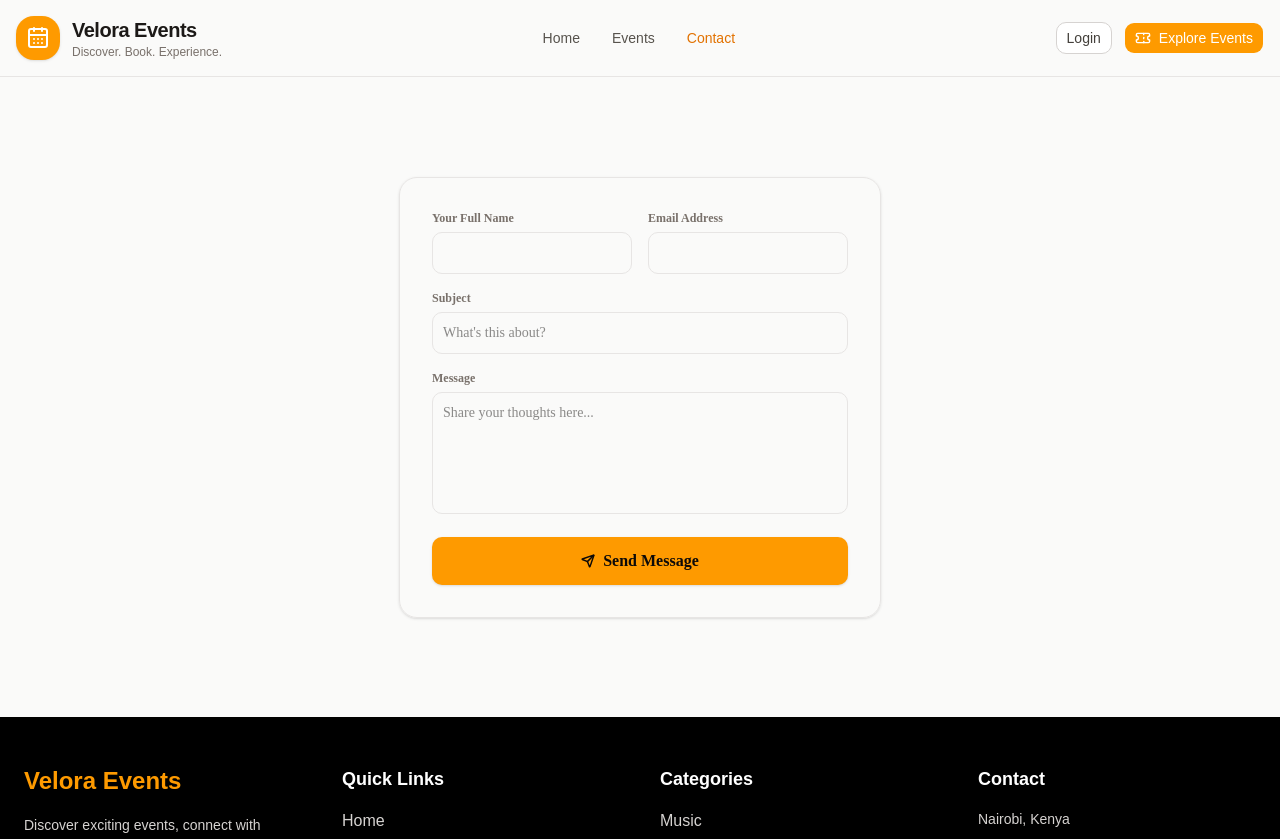
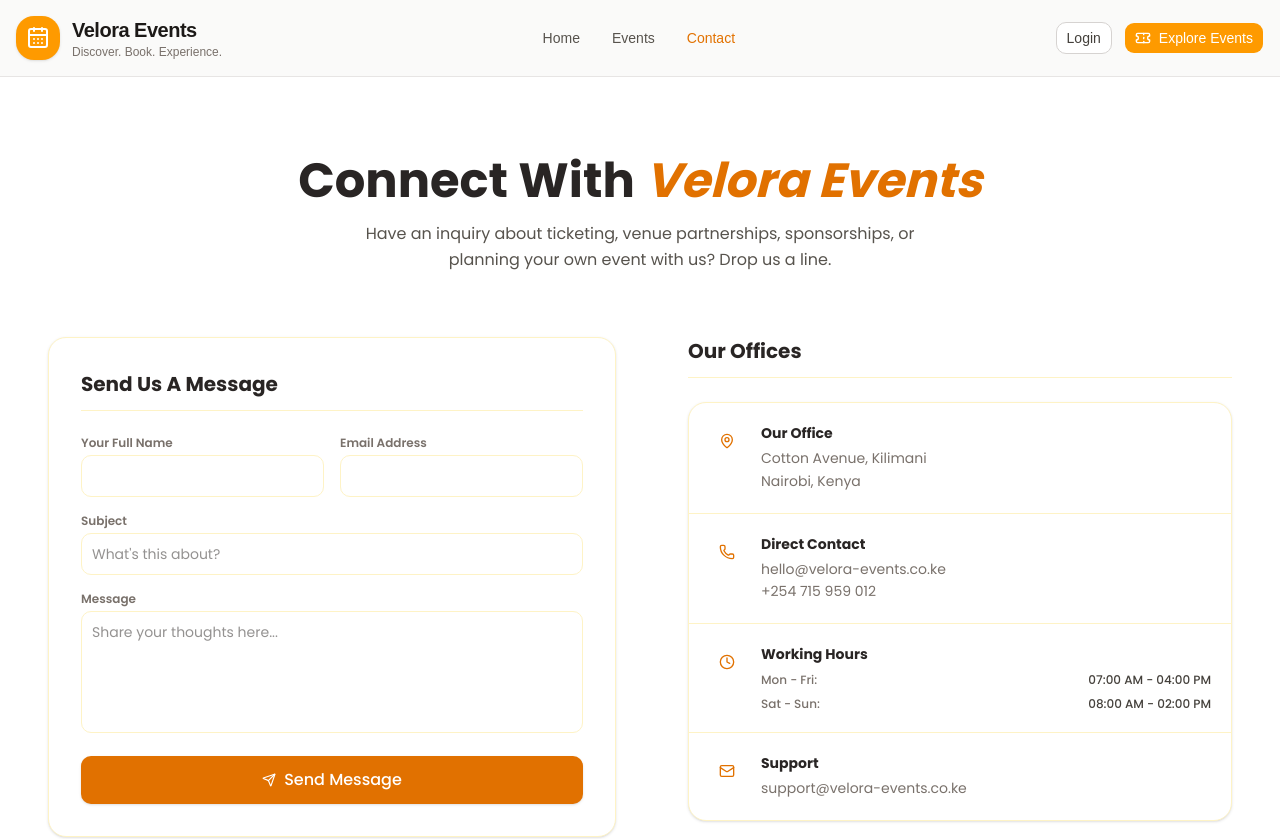
Before and after one commit to velora-events-26p/velora-events, a React (Vite) app: page /contact in a window 1280 px wide. Shown: the top 839 px of the page. Built offline with nearby package versions, Linux system fonts and the light colour scheme.

Commit message:
feat: change contact form and add office description section

```diff
--- a/src/pages/Contact.jsx
+++ b/src/pages/Contact.jsx
@@ -1,5 +1,5 @@
 import { useState } from "react";
-import { Send } from "lucide-react";
+import { MapPin, Phone, Clock, Mail,Send } from "lucide-react";
 
 export default function Contact({ onSubmit = () => { } }) {
     const [form, setForm] = useState({ name: "", email: "", subject: "", message: "", });
@@ -18,94 +18,159 @@ export default function Contact({ onSubmit = () => { } }) {
     };
 
     return (
-        <div className="flex min-h-[80vh] items-center justify-center p-4 sm:p-6 lg:p-8">
-            <div className="space-y-6 rounded-2xl border border-stone-200  p-6 shadow-sm md:p-8 font-['Poppins']">
+ <div
+      className="min-h-screen flex flex-col bg-white text-stone-800"
+      style={{ fontFamily: "'Poppins', sans-serif" }}
+    >
+      <link
+        rel="stylesheet"
+        href="https://fonts.googleapis.com/css2?family=Poppins:wght@300;400;500;600;700;800&display=swap"
+      />
 
-            {submitted ? (
-                <div className="rounded-xl bg-stone-50/60 border border-amber-200 p-4 text-sm font-medium text-amber-900 transition-all">
-                    Thanks for reaching out — our team will get back to you shortly.
+      {/* Main */}
+      <main className="flex-grow max-w-7xl w-full mx-auto px-6 md:px-12 py-12 md:py-20 space-y-12">
+        <div className="text-center space-y-4">
+          <h1 className="text-4xl md:text-5xl font-bold text-stone-800">
+            Connect With <span className="text-amber-600 italic">Velora Events</span>
+          </h1>
+          <p className="max-w-xl mx-auto text-stone-600 text-sm md:text-base leading-relaxed">
+            Have an inquiry about ticketing, venue partnerships, sponsorships,
+            or planning your own event with us? Drop us a line.
+          </p>
+        </div>
 
-                    <button
-                    type="button"
-                    onClick={() => setSubmitted(false)}
-                    className="mt-2 block text-xs font-semibold underline"
-                    >
-                    Send another message
-                    </button>
+        <div className="grid grid-cols-1 lg:grid-cols-2 gap-12 items-start pt-4">
+          {/* Contact form */}
+          <div className="bg-white border border-amber-100 p-6 md:p-8 rounded-2xl shadow-sm space-y-6">
+            <h2 className="text-xl font-bold text-stone-800 border-b border-amber-100 pb-3">
+              Send Us A Message
+            </h2>
 
-                </div>
-            ) : (
-                <form onSubmit={handleSubmit} className="space-y-4">
-                    <div className="grid grid-cols-1 gap-4 sm:grid-cols-2">
+            <div className="space-y-4">
+              <div className="grid grid-cols-1 sm:grid-cols-2 gap-4">
                 <div>
-                            <label className="mb-1.5 block text-xs font-semibold text-stone-500">
-                                Your Full Name
-                            </label>
+                  <label className="block text-xs font-semibold text-stone-500 mb-1">Your Full Name</label>
                   <input
                     type="text"
                     name="name"
-                                required
                     value={form.name}
                     onChange={handleChange}
-                                className="w-full rounded-lg border border-stone-200  p-2.5 text-sm outline-none transition-all"
+                    className="w-full  border border-amber-100 rounded-lg p-2.5 text-sm focus:ring-1 focus:ring-amber-600 focus:border-amber-600 outline-none"
                   />
                 </div>
                 <div>
-                            <label className="mb-1.5 block text-xs font-semibold text-stone-500">
-                                Email Address
-                            </label>
+                  <label className="block text-xs font-semibold text-stone-500 mb-1">Email Address</label>
                   <input
                     type="email"
                     name="email"
-                                required
                     value={form.email}
                     onChange={handleChange}
-                                className="w-full rounded-lg border border-stone-200  p-2.5 text-sm outline-none transition-all "
+                    className="w-full  border border-amber-100 rounded-lg p-2.5 text-sm focus:ring-1 focus:ring-amber-600 focus:border-amber-600 outline-none"
                   />
                 </div>
               </div>
 
               <div>
-                        <label className="mb-1.5 block text-xs font-semibold text-stone-500">
-                            Subject
-                        </label>
+                <label className="block text-xs font-semibold text-stone-500 mb-1">Subject</label>
                 <input
                   type="text"
                   name="subject"
                   placeholder="What's this about?"
-                            required
                   value={form.subject}
                   onChange={handleChange}
-                            className="w-full rounded-lg border border-stone-200  p-2.5 text-sm outline-none transition-all "
+                  className="w-full  border border-amber-100 rounded-lg p-2.5 text-sm focus:ring-1 focus:ring-amber-600 focus:border-amber-600 outline-none"
                 />
               </div>
 
               <div>
-                        <label className="mb-1.5 block text-xs font-semibold text-stone-500">
-                            Message
-                        </label>
+                <label className="block text-xs font-semibold text-stone-500 mb-1">Message</label>
                 <textarea
+                  rows={5}
                   name="message"
-                            rows={5}
-                            required
                   placeholder="Share your thoughts here..."
                   value={form.message}
                   onChange={handleChange}
-                            className="w-full resize-none rounded-lg border border-stone-200 bg-stone-50 p-2.5 text-sm outline-none transition-all text-stone-900"
+                  className="w-full  border border-amber-100 rounded-lg p-2.5 text-sm focus:ring-1 focus:ring-amber-600 focus:border-amber-600 outline-none resize-none"
                 />
               </div>
 
               <button
-                        type="submit"
-                        className="flex w-full items-center justify-center gap-2 rounded-lg bg-amber-500 py-3 font-semibold text-stone-950 shadow-sm transition-all hover:bg-amber-300 active:scale-[0.99]"
+                onClick={handleSubmit}
+                className="w-full bg-amber-600 hover:bg-amber-700 text-white font-medium py-3 rounded-lg transition-colors shadow-sm flex items-center justify-center gap-2"
               >
-                        <Send size={14} className="stroke-[2.5]" />
-                        Send Message
+                <Send size={14} /> Send Message
               </button>
-                </form>
+
+              {submitted && (
+                <p className="text-xs text-center text-amber-700 bg-amber-50 border border-amber-100 rounded-lg py-2">
+                  Thanks — your message has been sent.
+                </p>
               )}
             </div>
           </div>
 
+          {/* Offices - seamless panel */}
+          <div className="space-y-6 lg:pl-6">
+            <h2 className="text-xl font-bold text-stone-800 border-b border-amber-100 pb-3">
+              Our Offices
+            </h2>
+
+            <div className="bg-white border border-amber-100 rounded-2xl shadow-sm divide-y divide-amber-100 overflow-hidden">
+              <div className="p-5 flex items-start gap-4">
+                <div className="text-amber-600 w-9 h-9 flex items-center justify-center  rounded-full shrink-0">
+                  <MapPin size={16} strokeWidth={2} />
+                </div>
+                <div className="space-y-1 text-sm">
+                  <h4 className="font-bold text-stone-800">Our Office</h4>
+                  <p className="text-stone-500 leading-relaxed">
+                    Cotton Avenue, Kilimani<br />
+                    Nairobi, Kenya
+                  </p>
+                </div>
+              </div>
+
+              <div className="p-5 flex items-start gap-4">
+                <div className="text-amber-600 w-9 h-9 flex items-center justify-center  rounded-full shrink-0">
+                  <Phone size={16} strokeWidth={2} />
+                </div>
+                <div className="space-y-1 text-sm">
+                  <h4 className="font-bold text-stone-800">Direct Contact</h4>
+                  <p className="text-stone-500 leading-relaxed">
+                    hello@velora-events.co.ke<br />
+                    +254 715 959 012
+                  </p>
+                </div>
+              </div>
+
+              <div className="p-5 flex items-start gap-4">
+                <div className="text-amber-600 w-9 h-9 flex items-center justify-center  rounded-full shrink-0">
+                  <Clock size={16} strokeWidth={2} />
+                </div>
+                <div className="space-y-1 text-sm w-full">
+                  <h4 className="font-bold text-stone-800">Working Hours</h4>
+                  <div className="grid grid-cols-2 gap-2 pt-1 text-stone-500 text-xs font-medium">
+                    <div>Mon - Fri:</div>
+                    <div className="text-right text-stone-700">07:00 AM - 04:00 PM</div>
+                    <div>Sat - Sun:</div>
+                    <div className="text-right text-stone-700">08:00 AM - 02:00 PM</div>
+                  </div>
+                </div>
+              </div>
+
+              <div className="p-5 flex items-start gap-4">
+                <div className="text-amber-600 w-9 h-9 flex items-center justify-center  rounded-full shrink-0">
+                  <Mail size={16} strokeWidth={2} />
+                </div>
+                <div className="space-y-1 text-sm">
+                  <h4 className="font-bold text-stone-800">Support</h4>
+                  <p className="text-stone-500 leading-relaxed">support@velora-events.co.ke</p>
+                </div>
+              </div>
+            </div>
+          </div>
+        </div>
+      </main>
+    </div>
+
     )
 }
```
Lines whose indentation alone changed are shown as unchanged.
